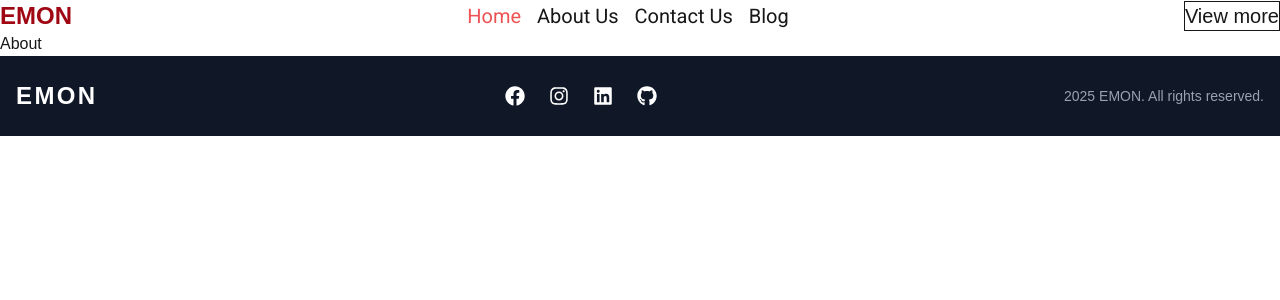
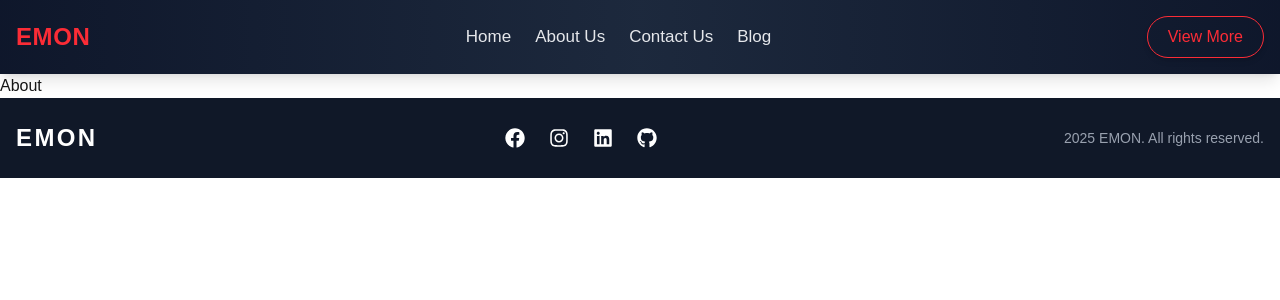
Before and after one commit to emon-codes/Next-js-Projects, a Next.js app: page /about in a window 1280 px wide. Shown: the top 300 px of the page. Built offline with nearby package versions, Linux system fonts and the light colour scheme.

Commit message:
Header update

```diff
--- a/src/component/Header.jsx
+++ b/src/component/Header.jsx
@@ -3,22 +3,36 @@ import React from "react";
 
 const Header = () => {
   return (
-    <div>
-      <div className="flex justify-between items-center text-xl mx-auto container">
-        <div className="font-semibold text-2xl text-red-800">EMON</div>
+    <header className="sticky top-0 z-50 bg-gradient-to-r from-slate-900 via-slate-800 to-slate-900 shadow-lg">
+      <div className="container mx-auto px-4 py-4 flex items-center justify-between">
 
-        <div className="flex flex-row gap-4 font-Roboto">
-          <Link href="/" className="text-primary">Home</Link>
-          <Link href="/about">About Us</Link>
-          <Link href="/contact">Contact Us</Link>
+        {/* Logo */}
+        <div className="text-2xl font-bold tracking-wide text-red-500 hover:text-red-400 transition">
+          EMON
+        </div>
 
-          <Link href="/blog">Blog</Link>
-        </div>
-        <div>
-          <button className="btn border">View more</button>
-        </div>
+        {/* Navigation */}
+        <nav className="hidden md:flex gap-6 text-[17px] font-medium">
+          {["Home", "About Us", "Contact Us", "Blog"].map((item) => (
+            <Link
+              key={item}
+              href={item === "Home" ? "/" : `/${item.toLowerCase().replace(" ", "")}`}
+              className="relative group text-gray-200 hover:text-white transition"
+            >
+              {item}
+              <span className="absolute left-0 -bottom-1 h-[2px] w-0 bg-red-500 transition-all duration-300 group-hover:w-full"></span>
+            </Link>
+          ))}
+        </nav>
+
+        {/* Button */}
+        <button className="px-5 py-2 rounded-full border border-red-500 text-red-500
+        hover:bg-red-500 hover:text-white transition-all duration-300 shadow-md">
+          View More
+        </button>
+
       </div>
-    </div>
+    </header>
   );
 };
 
```
